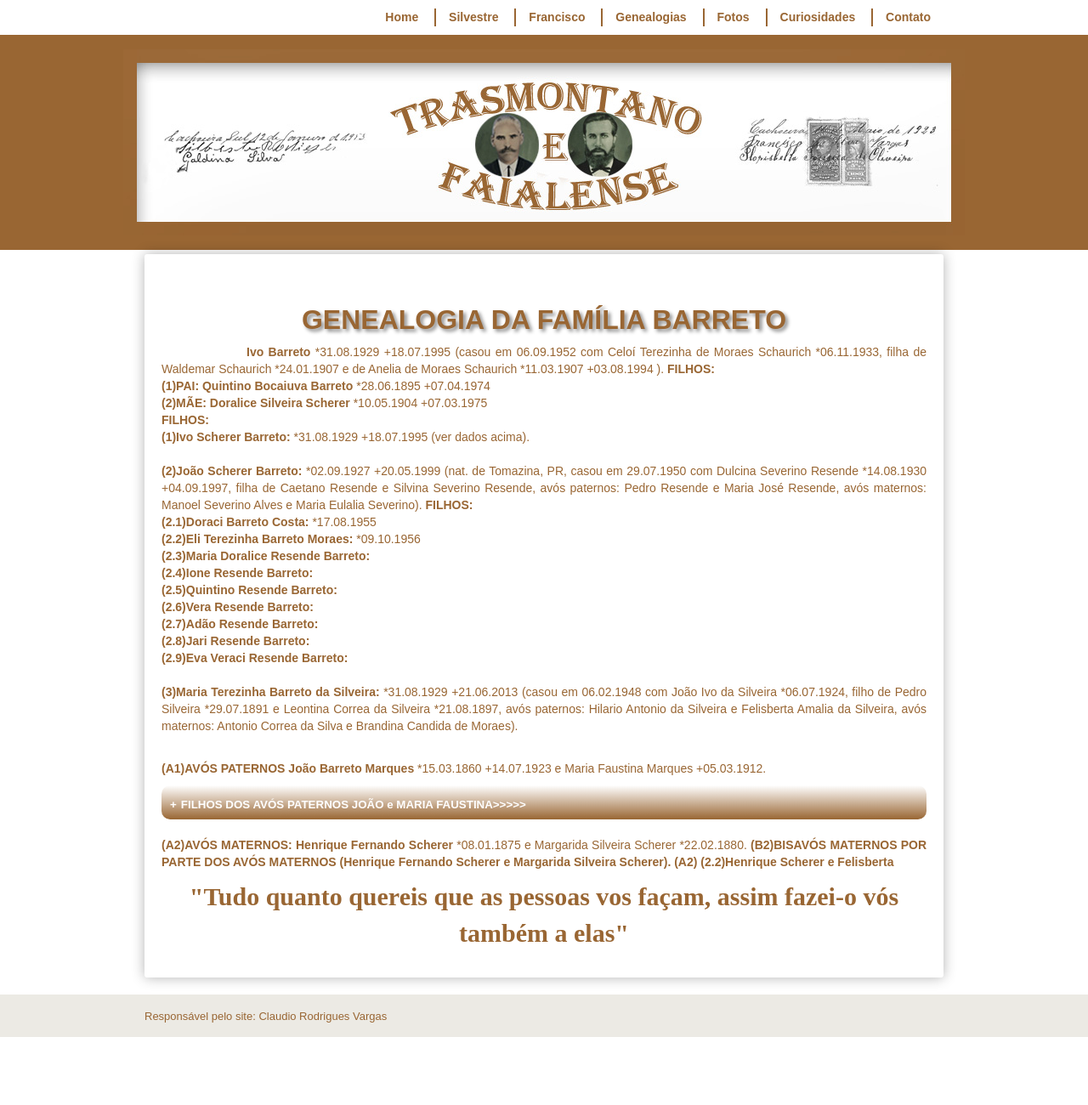
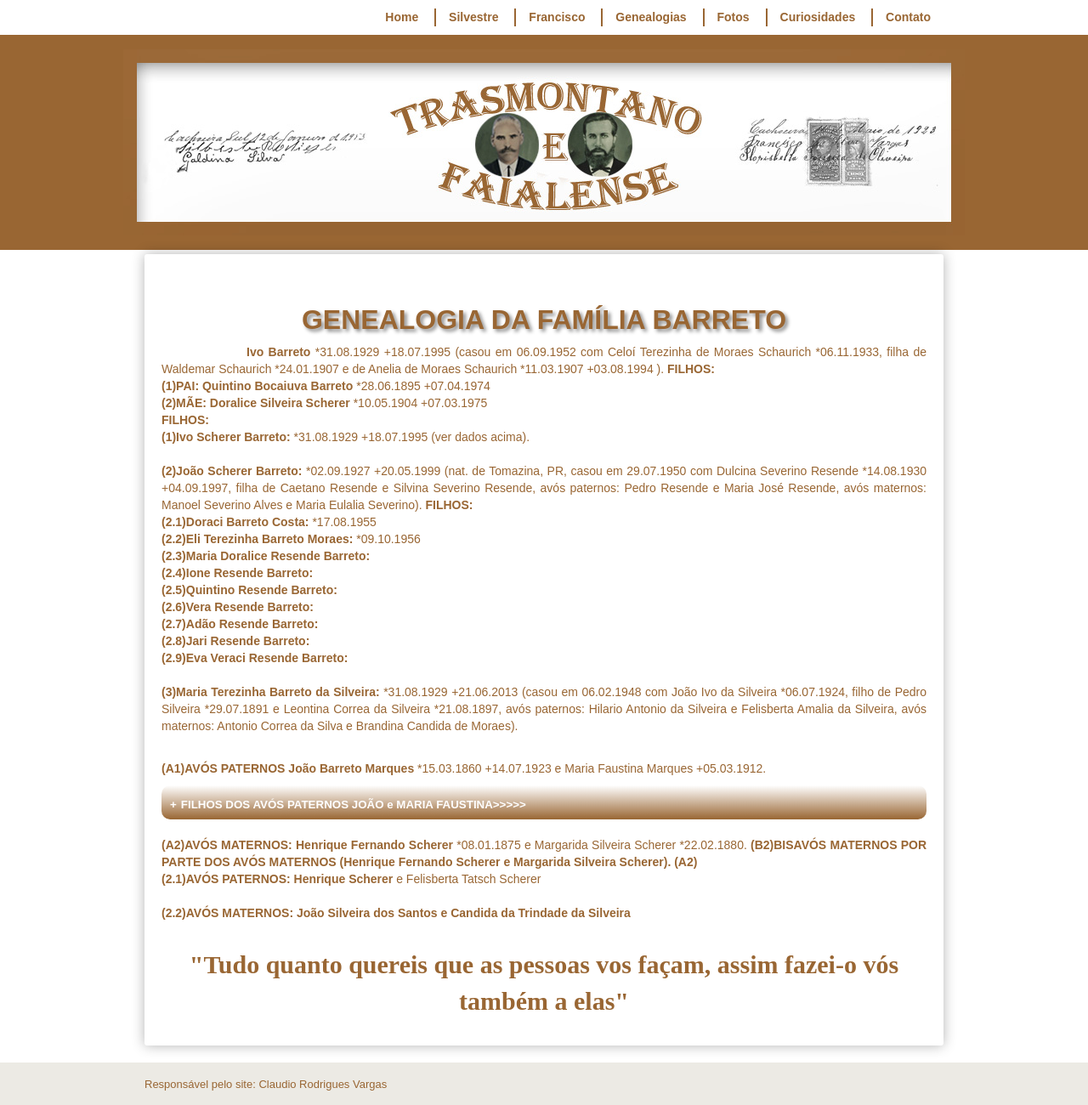
Before and after one commit to claudiovargas1955/claudiovargas1955.github.io, a Jekyll site: the page built from _pages/familia-barreto.html, in a window 1280 px wide. Shown: the whole page at 85% size. Built offline with Jekyll 4.4.1, drawn with Linux system fonts in a browser that asks for light colours; some web fonts are replaced; before the commit the page ends 1220 px from its top, so only the background shows below that.

Commit message:
Update familia-barreto.html

```diff
--- a/_pages/familia-barreto.html
+++ b/_pages/familia-barreto.html
@@ -210,8 +210,10 @@ Catarina Lindenmaier). <b>FILHOS:</b><br>
 
 <p><b>(A2)AVÓS MATERNOS: Henrique Fernando Scherer</b> *08.01.1875 e Margarida Silveira Scherer *22.02.1880.
 
-<b>(B2)BISAVÓS MATERNOS POR PARTE DOS AVÓS MATERNOS (Henrique Fernando Scherer e Margarida Silveira Scherer). (A2)
-<b>(2.2)Henrique Scherer e Felisberta
+<b>(B2)BISAVÓS MATERNOS POR PARTE DOS AVÓS MATERNOS (Henrique Fernando Scherer e Margarida Silveira Scherer). (A2)</b><br>
+<b>(2.1)AVÓS PATERNOS: Henrique Scherer </b> e Felisberta Tatsch Scherer <br><br>
+
+<b>(2.2)AVÓS MATERNOS: João Silveira dos Santos e Candida da Trindade da Silveira <br><br>
 
 
   <p style="text-align:center; color:#996633; font-size:30px; font-family: 'Rancho', cursive ">"Tudo quanto quereis que as pessoas vos façam, assim fazei-o vós também a elas"</p>
```
